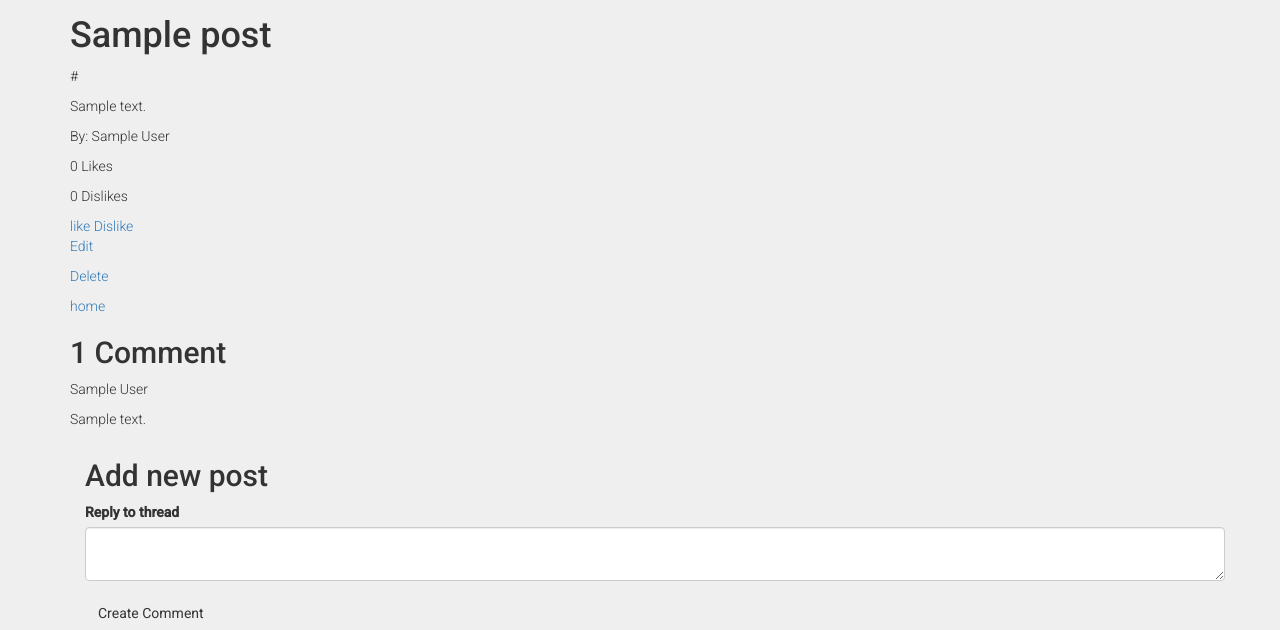
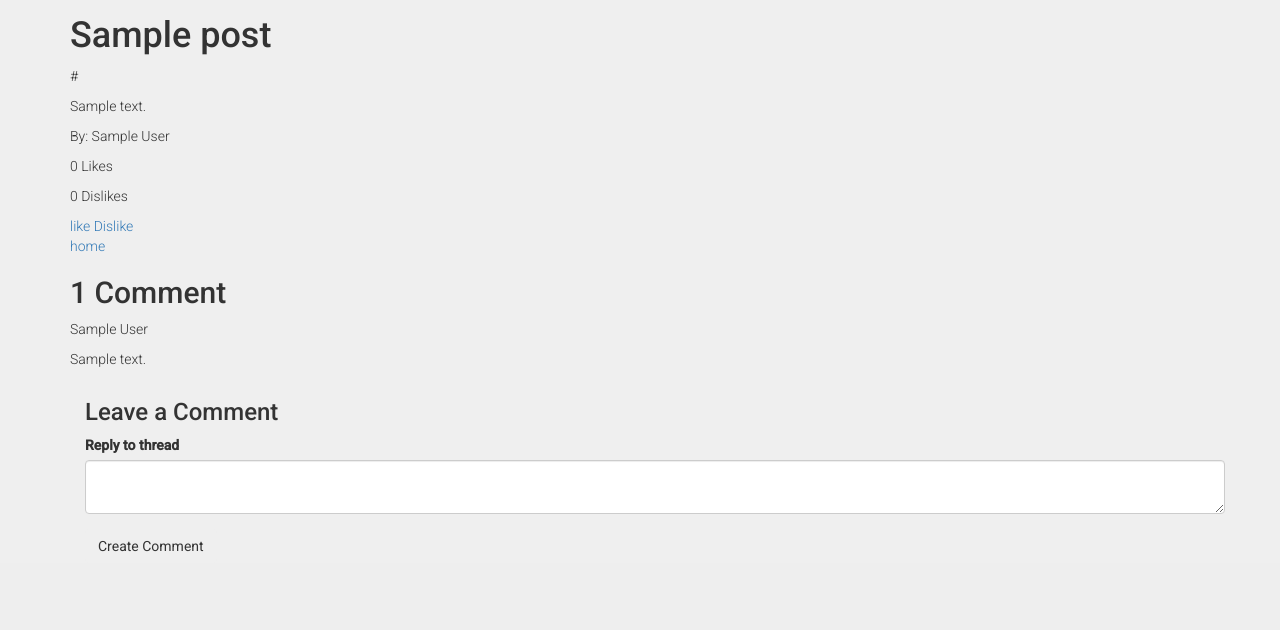
Before and after one commit to jocelynalsdorf/show-space, a Rails app: page /posts/1 in a window 1280 px wide. Shown: the part 366-996 px from the top of the page. After the commit the page ends 918 px from the top, so only its background shows below. Run offline with Rails 7, Linux system fonts and the light colour scheme; tables that the repository leaves empty hold one stand-in row (values such as "Sample post"); grey boxes marked "Sample" are stand-in pictures; style sheets or scripts are compiled from the project's sources; parts of the project's set-up code (start-up, migrations or seed data) failed here and were passed over; some libraries are stand-ins or nearby versions.

Commit message:
removes view of delete and edit if the post doesn't belong to current_user

```diff
--- a/app/views/comments/_form.html.erb
+++ b/app/views/comments/_form.html.erb
@@ -1,6 +1,6 @@
 <%= render "layouts/errors", :object => @post %>
 <div class="container">
-<h2>Add new post</h2>
+<h3>Leave a Comment</h3>
 
 
 <%= simple_form_for [@post, @post.comments.build] do |f| %>
--- a/app/views/posts/show.html.erb
+++ b/app/views/posts/show.html.erb
@@ -13,11 +13,11 @@
 
 
 
-
+<% if @post.user == current_user  %>
 <p><%= link_to "Edit", edit_post_path(@post) %></p>
 <p><%= link_to "Delete", post_path(@post), method:
 										:delete, data: {confirm: "Are you sure?"} %></p>
-
+<% end %>
 <p><%= link_to "home", root_path %></p>
 
 
```
Also changed, not shown: 12 other files.
